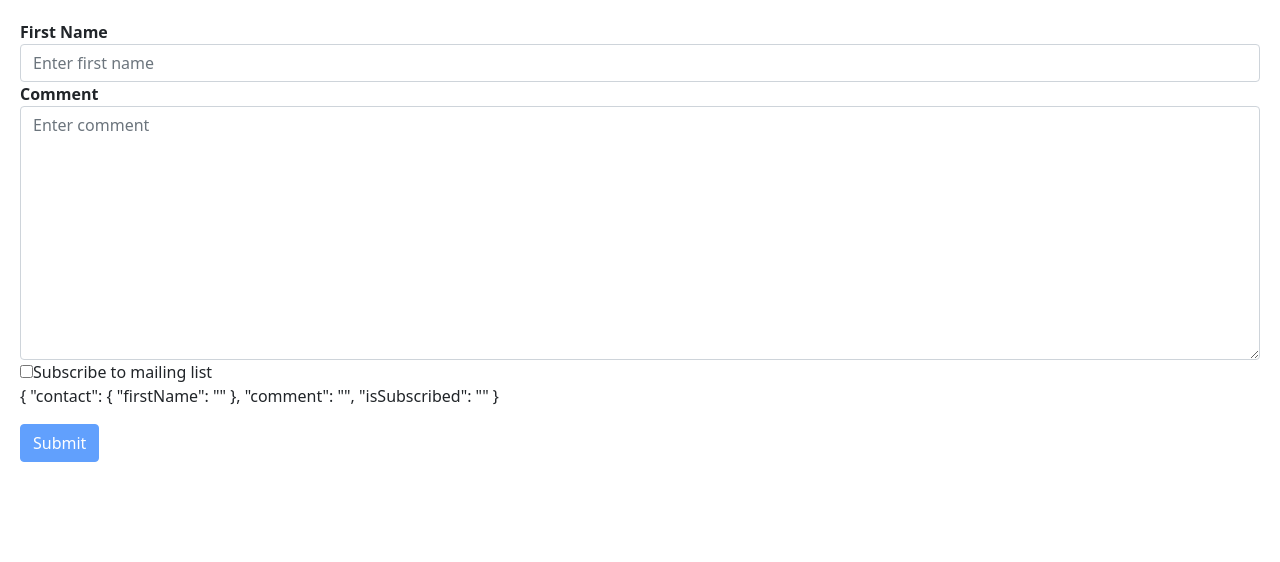
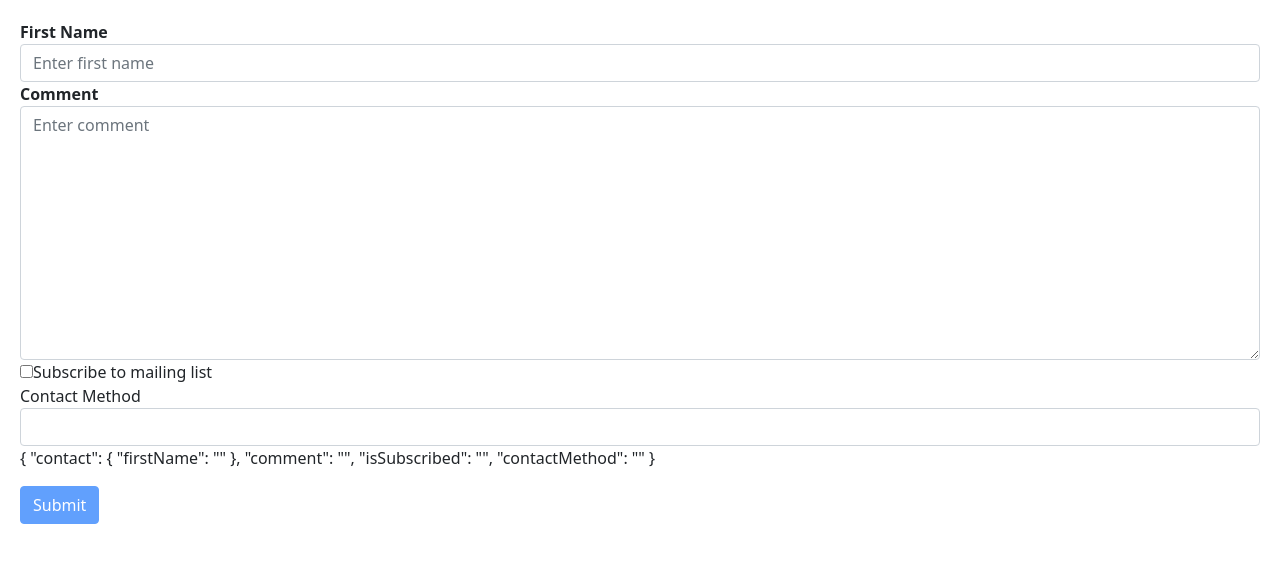
Before and after one commit to SagarPuneria/hello-world-angular-app, an Angular app: page / in a window 1280 px wide. Shown: the top 562 px of the page. Built offline with nearby package versions, Linux system fonts and the light colour scheme.

Commit message:
feat: Working with Drop-down Lists

```diff
--- a/src/app/contact-form/contact-form.component.html
+++ b/src/app/contact-form/contact-form.component.html
@@ -56,6 +56,17 @@
             <input type="checkbox" ngModel name="isSubscribed">Subscribe to mailing list
         </label>
     </div>
+
+    <!-- div.form-group>label[for='contactMethod']+select[id='contactMethod'].form-control -->
+    <div class="form-group">
+        <label for="contactMethod">Contact Method</label>
+        <select ngModel name="contactMethod" id="contactMethod" class="form-control">
+        <!-- <select multiple ngModel name="contactMethod" id="contactMethod" class="form-control"> -->
+            <option value=""></option>
+            <!-- <option *ngFor="let method of contactMethods" [value]="method.id">{{method.name}}</option> -->
+            <option *ngFor="let method of contactMethods" [ngValue]="method">{{method.name}}</option>
+        </select>
+    </div>
     <p>
         {{f.value | json}}
     </p>
--- a/src/app/contact-form/contact-form.component.ts
+++ b/src/app/contact-form/contact-form.component.ts
@@ -25,4 +25,9 @@ export class ContactFormComponent implements OnInit {
     console.log(">>>getContact, ngModelGroup c:", c);
   }
 
+  contactMethods = [
+    { id: 1, name: 'Email' },
+    { id: 2, name: 'Phone' },
+  ];
+
 }
```
